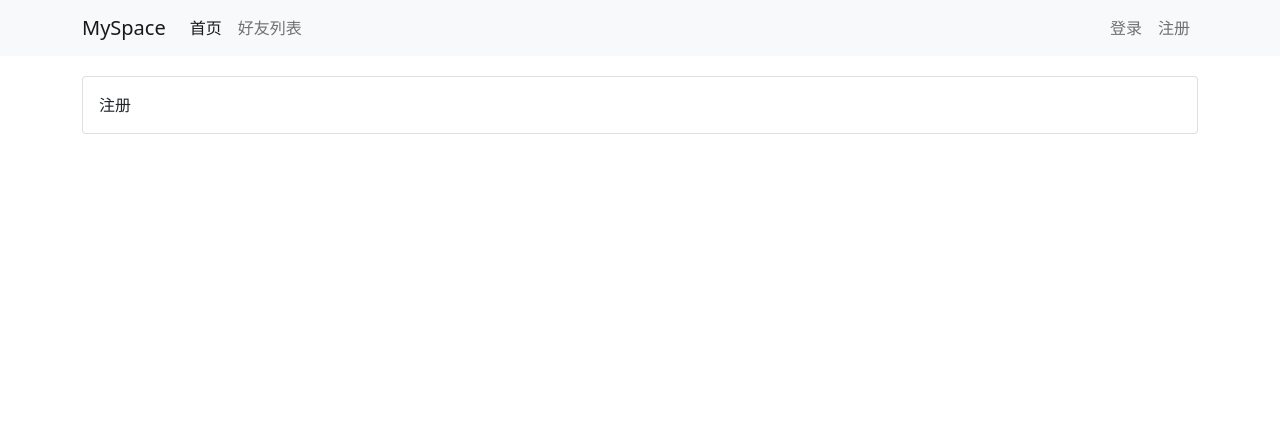
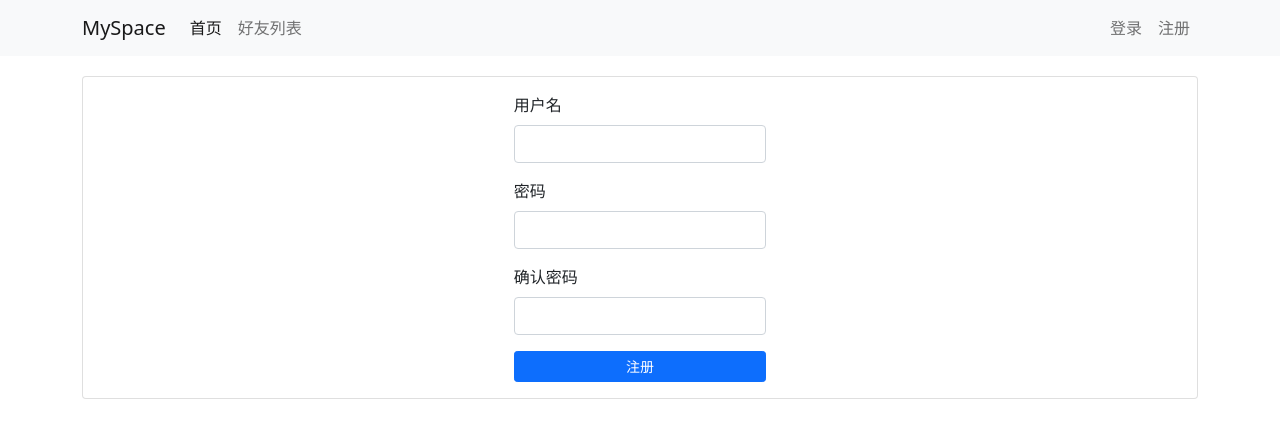
Before and after one commit to tianluoding/myspace, a Vue app: page /register in a window 1280 px wide. Shown: the top 438 px of the page. Built offline with nearby package versions, Linux system fonts and the light colour scheme.

Commit message:
用户注册

```diff
--- a/src/views/RegisterView.vue
+++ b/src/views/RegisterView.vue
@@ -1,17 +1,81 @@
 <template>
-  <Content>注册</Content>
+  <Content>
+    <div class="row justify-content-md-center">
+      <div class="col-3">
+        <form @submit.prevent="register">
+          <div class="mb-3">
+            <label for="username" class="form-label">用户名</label>
+            <input v-model="username" type="text" class="form-control" id="username" />
+          </div>
+          <div class="mb-3">
+            <label for="password" class="form-label">密码</label>
+            <input v-model="password" type="password" class="form-control" id="password" />
+          </div>
+          <div class="mb-3">
+            <label for="password_confirm" class="form-label">确认密码</label>
+            <input v-model="password_confirm" type="password" class="form-control" id="password_confirm" />
+          </div>
+          <div class="error-message">{{error_message}}</div>
+          <button type="submit" class="btn btn-primary btn-sm">注册</button>
+        </form>
+      </div>
+    </div>
+  </Content>
 </template>
 
 <script>
-import Content from '../components/Content'
+import { ref } from 'vue';
+import Content from '../components/Content';
+import $ from 'jquery';
 
 export default {
   name: "RegisterView",
   components: {
     Content
+  },
+  setup() {
+    const username = ref("");
+    const password = ref("");
+    const password_confirm = ref("");
+    const error_message = ref("");
+
+    const register = ()=>{
+      $.ajax({
+        url: "https://app165.acapp.acwing.com.cn/myspace/user/",
+        type: "post",
+        data: {
+          username: username.value,
+          password: password.value,
+          password_confirm: password_confirm.value
+        },
+        success(resp){
+          if(resp.result === 'success'){
+            router.push({name: "login"});
+          }else{
+            error_message.value = resp.result;
+          }
+        }
+      })
+    }
+
+    return {
+      username,
+      password,
+      password_confirm,
+      error_message,
+      register
+    }
   }
+
 };
 </script>
 
 <style scoped>
+button{
+  width: 100%;
+}
+.error-message{
+  color: red;
+  font-size: 12px;
+}
 </style>
```
